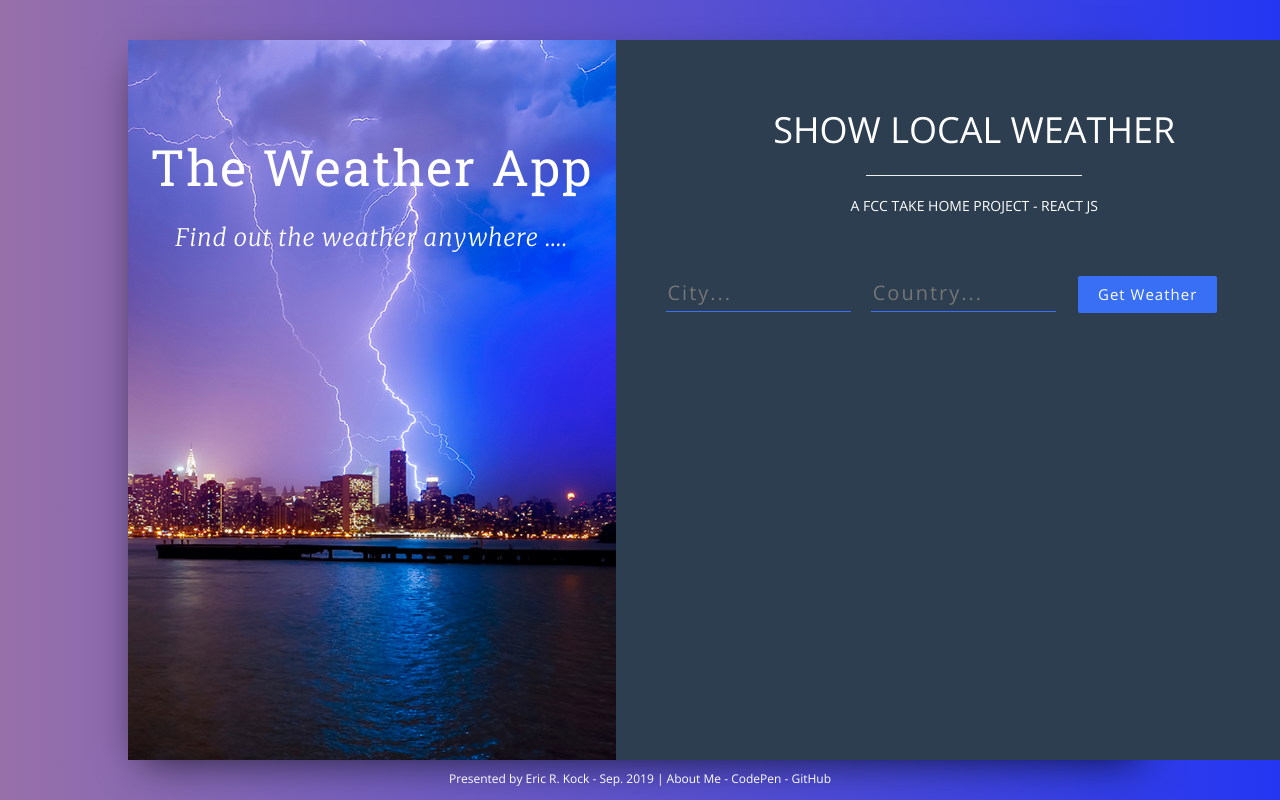
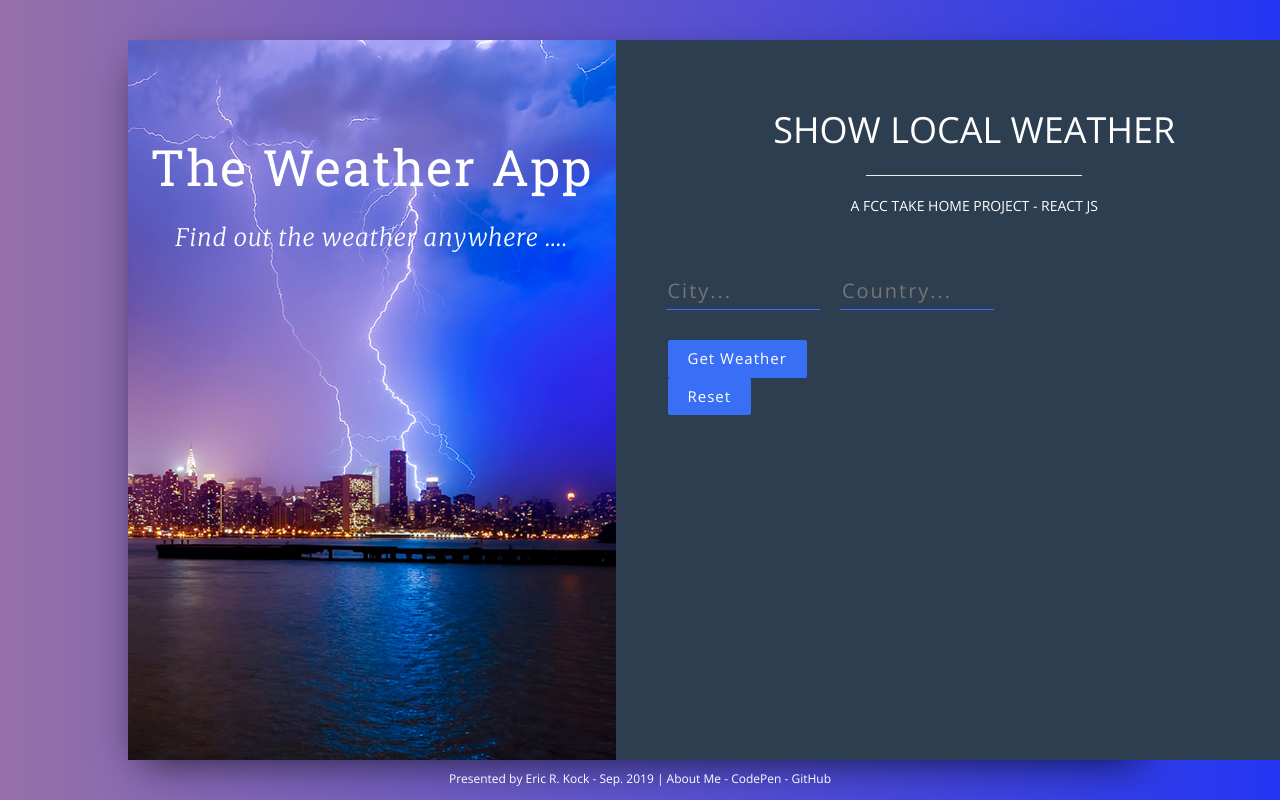
Before and after one commit to ericrkock/Show-Local-Weather, a React (Create React App) app: page / in a window 1280 px wide. Built offline with nearby package versions, Linux system fonts and the light colour scheme.

Commit message:
Button component added

```diff
--- a/src/App.css
+++ b/src/App.css
@@ -70,7 +70,7 @@ input[type="text"] {
   background-color: transparent;
   border: 0;
   border-bottom: solid 1px var(--border);
-  width: 30%;
+  width: 25%;
   padding-bottom: 4px;
   color: var(--txtInput) !important;
   font-weight: lighter;
@@ -118,7 +118,7 @@ button:active {
 .weather__key {
   color: var(--border);
   border-bottom: solid 2px rgba(255,255,255,0.06);
-  padding: 20px 0 20px 0;
+  padding: 4px 0 10px 0;
   font-weight: 400;
 }
 
--- a/src/App.js
+++ b/src/App.js
@@ -2,12 +2,17 @@ import React from "react";
 
 import Titles from "./components/Titles";
 import Form from "./components/Form";
+import Button from './components/Button';
 import Weather from "./components/Weather";
+import ProjectFooter from './components/ProjectFooter';
+
 
 const API_KEY = "78da2c1f826a4d1f5015230c348bd398";
 
 class App extends React.Component {
   state = {
+    inputCity: "",
+    inputCountry: "",
     temperature: undefined,
     city: undefined,
     country: undefined,
@@ -32,6 +37,8 @@ class App extends React.Component {
       });
     } else {
       this.setState({
+        inputCity: "",
+        inputCountry: "",
         temperature: undefined,
         city: undefined,
         country: undefined,
@@ -41,6 +48,20 @@ class App extends React.Component {
       });
     }
   }
+
+  resetImput = () => {
+    this.setState({
+      inputCity: "",
+      inputCountry: "",
+      temperature: undefined,
+      city: undefined,
+      country: undefined,
+      humidity: undefined,
+      description: undefined,
+      error: "Please enter the values."
+    })
+  }
+
   render() {
     return (
       <div>
@@ -52,7 +73,21 @@ class App extends React.Component {
                   <Titles />
                 </div>
                 <div className="col-xs-7 form-container">
-                  <Form getWeather={this.getWeather} />
+                  <div>
+                    <Form
+                      inputCity={this.state.inputCity}
+                      inputCountry={this.state.inputCountry}
+                      getWeather={this.getWeather}
+                    />
+                    <Button
+                      name="Get Weather"
+                      clicked={this.getWeather}
+                    />
+                    <Button
+                      name="Reset"
+                      clicked={this.resetInput}
+                    />
+                  </div>
                   <Weather
                     temperature={this.state.temperature}
                     humidity={this.state.humidity}
@@ -61,6 +96,7 @@ class App extends React.Component {
                     description={this.state.description}
                     error={this.state.error}
                   />
+                  <ProjectFooter />
                 </div>
               </div>
             </div>
--- /dev/null
+++ b/src/components/Button.js
@@ -0,0 +1,13 @@
+import React from 'react';
+
+class Button extends React.Component {
+    render() {
+        return (
+            <div>
+                <button onClick={this.props.clicked}>{this.props.name}</button>
+            </div>
+        );
+    }
+}
+
+export default Button;
--- a/src/components/Form.js
+++ b/src/components/Form.js
@@ -1,18 +1,16 @@
 import React from 'react';
 import ProjectHeader from './ProjectHeader';
-import ProjectFooter from './ProjectFooter';
+
 
 class Form extends React.Component {
    render() {
       return (
          <div>
             <ProjectHeader />
-            <form onSubmit={this.props.getWeather}>
-               <input type="text" name="city" placeholder="City..."/>
-               <input type="text" name="country" placeholder="Country..."/>
-               <button>Get Weather</button>
-            </form>
-            <ProjectFooter />
+            <div onSubmit={this.props.getWeather}>
+               <input type="text" name="city" value={this.props.inputCity} placeholder="City..." />
+               <input type="text" name="country" value={this.props.inputCountry} placeholder="Country..." />
+            </div>
          </div>
       );
    }
```
Also changed, not shown: 1 other file (tests, documents, lock files or other folders).
